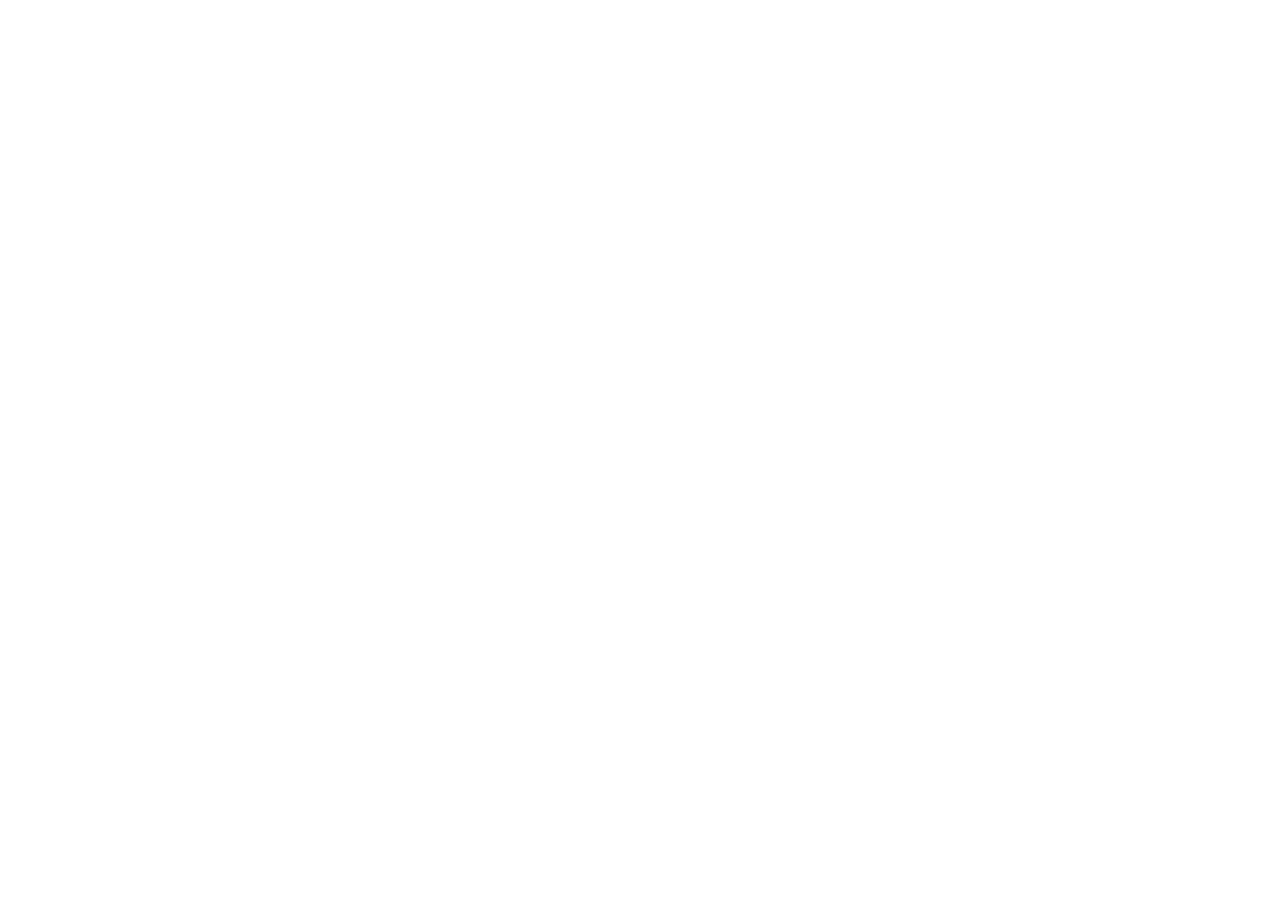
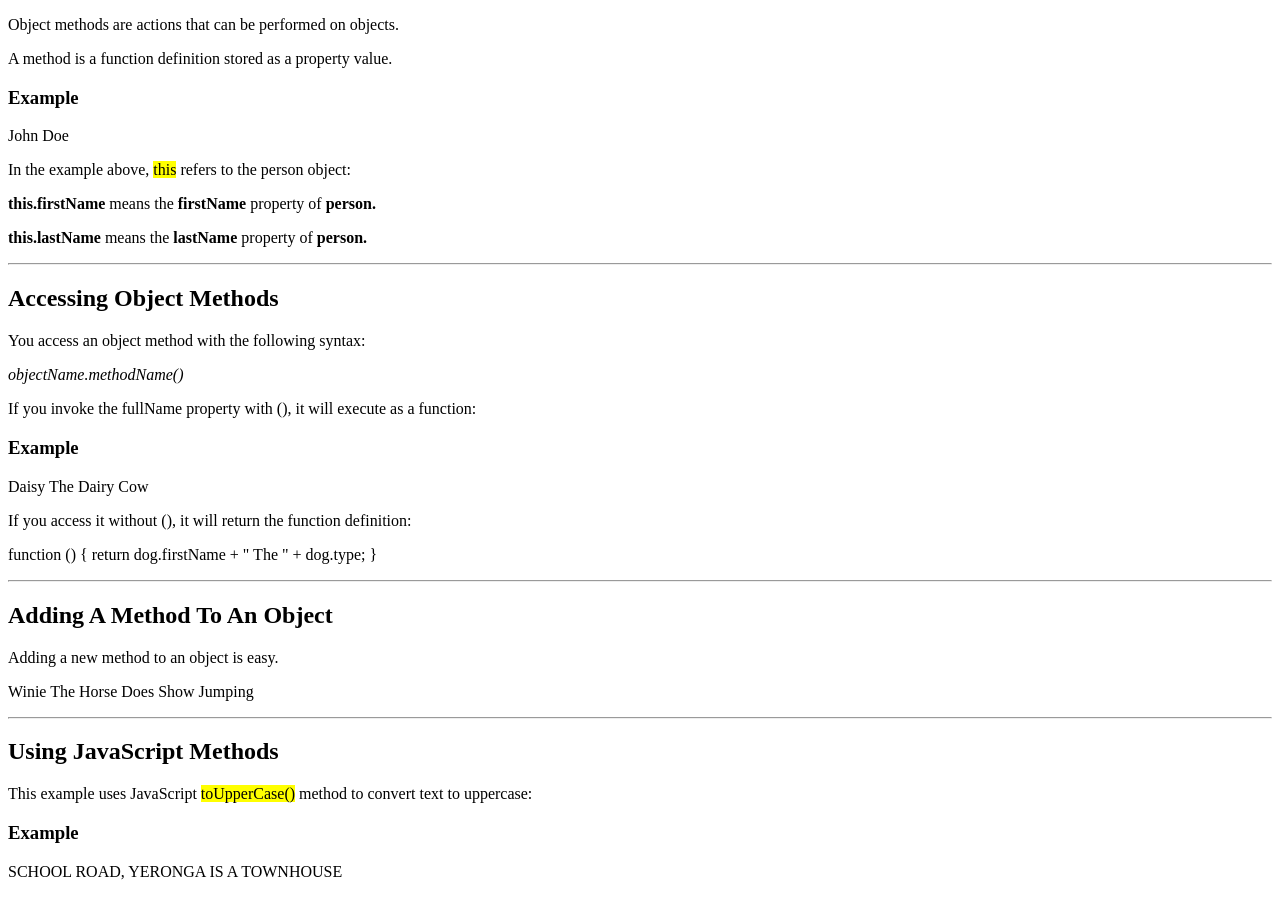
Before and after one commit to johnoconnor0/learning-programming, a plain HTML site: page javascript/js-object-methods.html in a window 1280 px wide. Before the commit the page ends 800 px from the top, so only its background shows below. Drawn offline with Linux system fonts and the light colour scheme.

Commit message:
Commit - 26/06/2024

```diff
--- a/javascript/js-object-methods.html
+++ b/javascript/js-object-methods.html
@@ -4,6 +4,126 @@
         <title>JavaScript Object Methods</title>
     </head>
     <body>
+        <p>Object methods are actions that can be performed on objects.</p>
+        <p>A method is a function definition stored as a property value.</p>
 
+        <h3>Example</h3>
+
+        <p id="text1"></p>
+
+        <script>
+            const person = {
+                firstName: "John",
+                lastName: "Doe",
+                age: 27,
+                eyecolor: "brown",
+                id: 1234,
+                fullName: function() {
+                    return this.firstName + " " + this.lastName;
+                }
+            };
+
+            document.getElementById("text1").innerHTML = person.fullName();
+        </script>
+
+        <p>In the example above, <mark>this</mark> refers to the person object:</p>
+        <p><b>this.firstName</b> means the <b>firstName</b> property of <b>person.</b></p>
+        <p><b>this.lastName</b> means the <b>lastName</b> property of <b>person.</b></p>
+
+        <hr>
+
+        <h2>Accessing Object Methods</h2>
+        <p>You access an object method with the following syntax:</p>
+        <p><i>objectName.methodName()</i></p>
+        <p>If you invoke the fullName property with (), it will execute as a function:</p>
+
+        <h3>Example</h3>
+
+        <p id="text2"></p>
+
+        <script>
+            const cow = {
+                firstName: "Daisy",
+                type: "Dairy Cow",
+                age: 18,
+                milkPerDay: "8L",
+                id: 1222,
+                fullName: function () {
+                    return cow.firstName + " The " + cow.type;
+                }
+            };
+
+            document.getElementById("text2").innerHTML = cow.fullName();
+        </script>
+
+        <p>If you access it without (), it will return the function definition:</p>
+
+        <p id="text3"></p>
+
+        <script>
+            const dog = {
+                firstName: "Boss",
+                type: "Border Collie",
+                age: 18,
+                lives: "Farm",
+                id: 1223,
+                fullName: function () {
+                    return dog.firstName + " The " + dog.type;
+                }
+            };
+
+            document.getElementById("text3").innerHTML = dog.fullName;
+        </script>
+
+        <hr>
+
+        <h2>Adding A Method To An Object</h2>
+        <p>Adding a new method to an object is easy.</p>
+
+        <p id="text4"></p>
+
+        <script>
+            // Create an object
+            const horse = {
+                horsename: "Winie",
+                does: "Show Jumping",
+                id: 4567
+            };
+
+            // Add a method
+            horse.name = function () {
+                return this.horsename + " The Horse Does " + this.does;
+            };
+
+            // Display the Object Data
+            document.getElementById("text4").innerHTML = horse.name();
+        </script>
+
+        <hr>
+
+        <h2>Using JavaScript Methods</h2>
+        <p>This example uses JavaScript <mark>toUpperCase()</mark> method to convert text to uppercase:</p>
+
+        <h3>Example</h3>
+
+        <p id="text5"></p>
+
+        <script>
+            // Create an Object
+            const house = {
+                street: "School Road",
+                housetype: "Townhouse",
+                suburb: "Yeronga",
+                id: 8989,
+            };
+
+            // Add a method
+            house.info = function () {
+                return (this.street + ", " + this.suburb + " is a " + this.housetype).toUpperCase();
+            };
+
+            // Diplay Object Data
+            document.getElementById("text5").innerHTML = house.info();
+        </script>
     </body>
 </html>
```
Also changed, not shown: javascript/js-display-objects.html (added, +124 -0 lines).
